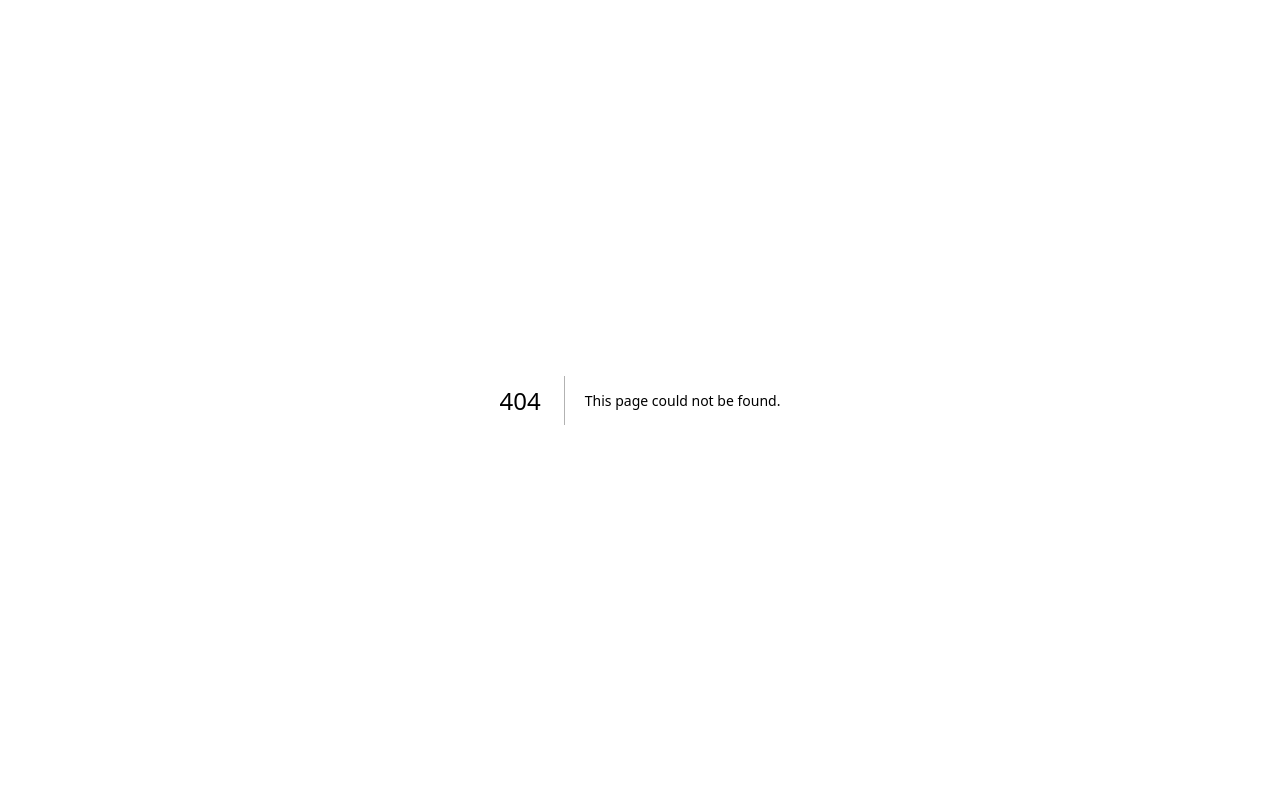
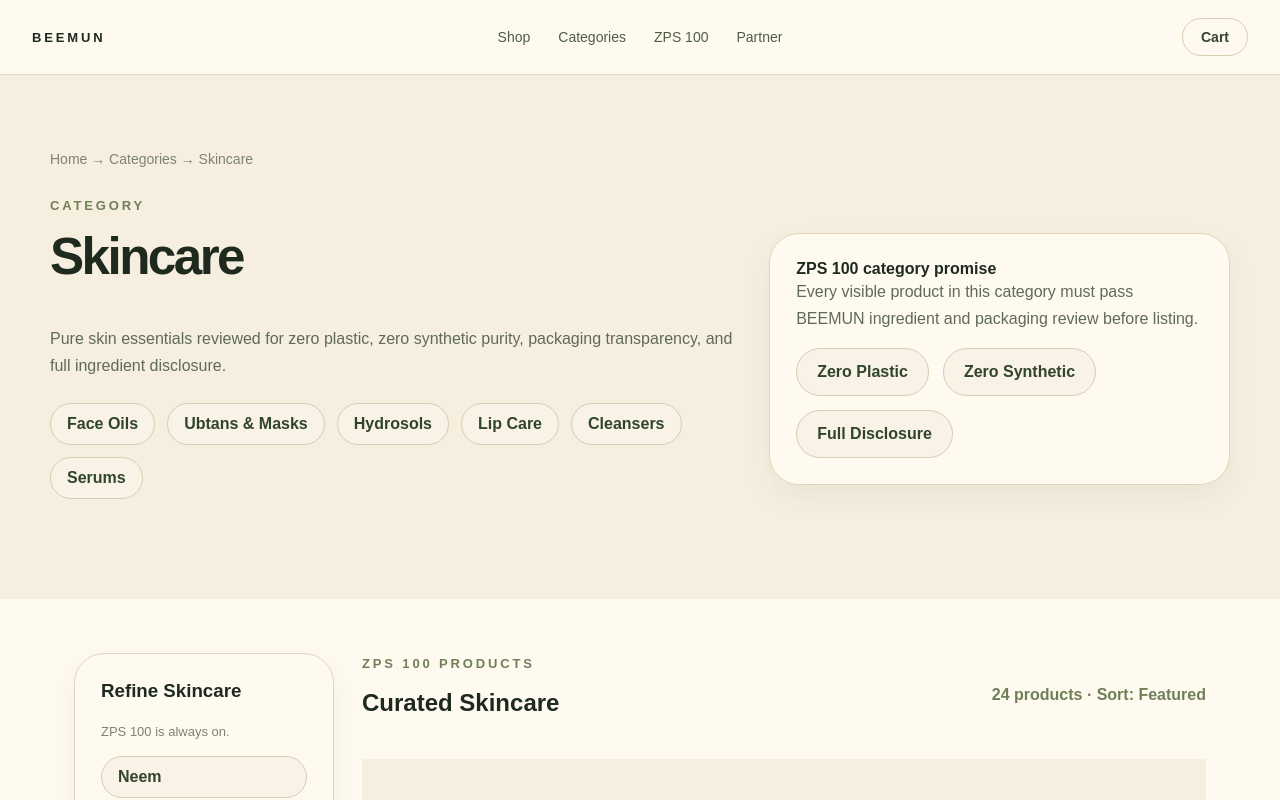
Before and after one commit to reveritnow/beemun-frontend, a Next.js app: page /category/1 in a window 1280 px wide. Before the commit this address had no page. Shown: the top 800 px of the page. Built offline with nearby package versions, Linux system fonts and the light colour scheme.

Commit message:
Add real category route

```diff
--- /dev/null
+++ b/src/app/category/[slug]/page.tsx
@@ -0,0 +1,5 @@
+import CategoryPageView from '@/components/pages/CategoryPageView'
+
+export default function CategorySlugPage() {
+  return <CategoryPageView />
+}
```
